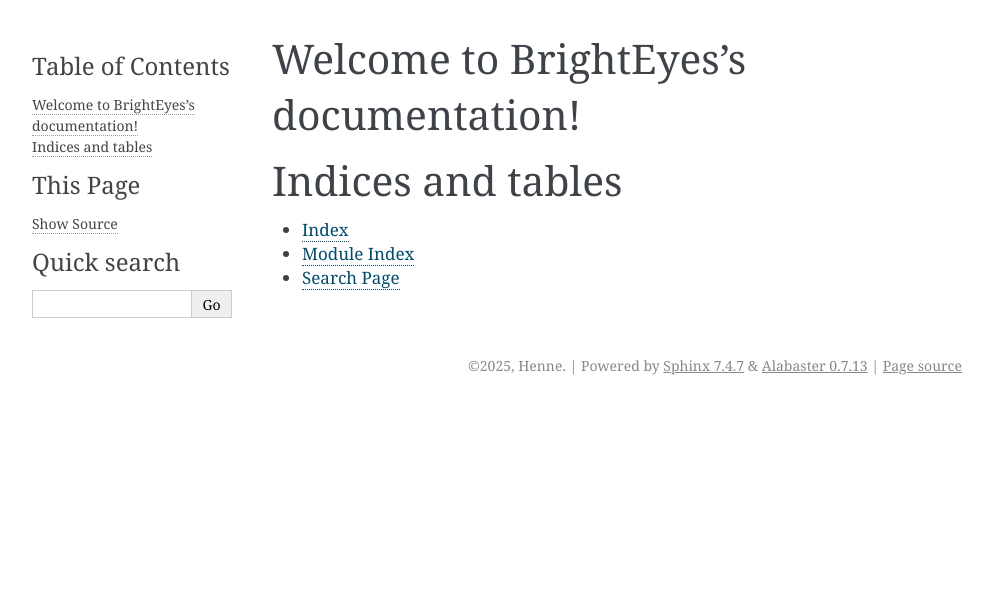
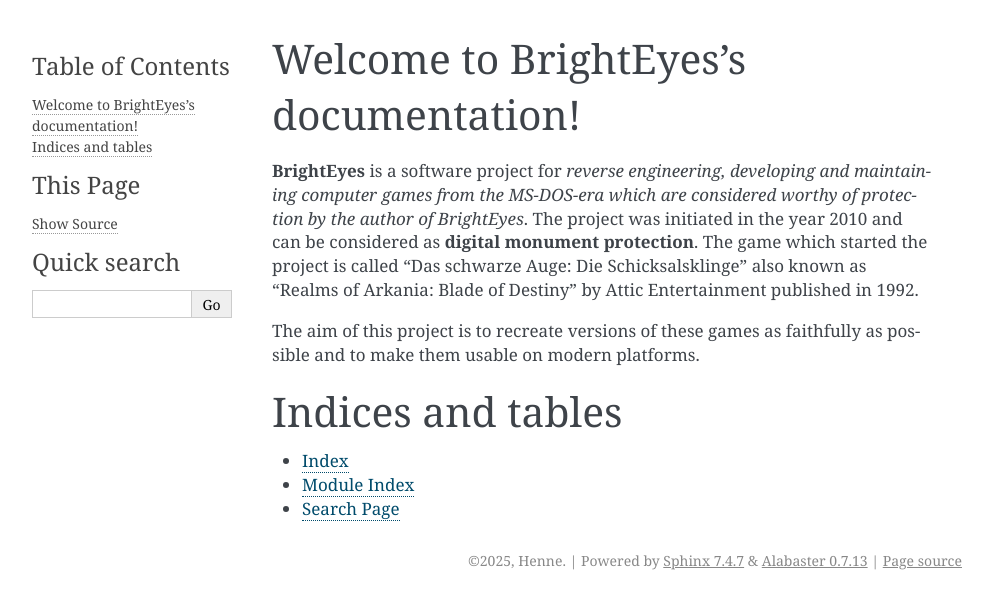
Before and after one commit to Henne/BrightEyes, a Sphinx documentation site: the page built from docs/source/index.rst, in a window 1280 px wide. Shown: the top 609 px of the page, without its empty margins (148-1141 px from the left). Built offline with Sphinx 7.4.7, drawn with Linux system fonts in a browser that asks for light colours.

Commit message:
DOCS: add initial documentation

```diff
--- a/docs/source/index.rst
+++ b/docs/source/index.rst
@@ -5,6 +5,17 @@
 
 Welcome to BrightEyes's documentation!
 ======================================
+
+**BrightEyes** is a software project for *reverse engineering, developing and maintaining
+computer games from the MS-DOS-era which are considered worthy of protection by the author of BrightEyes*.
+The project was initiated in the year 2010 and can be considered as **digital monument protection**.
+The game which started the project is called "Das schwarze Auge: Die Schicksalsklinge" also known as
+"Realms of Arkania: Blade of Destiny" by Attic Entertainment published in 1992.
+
+The aim of this project is to recreate versions of these games as faithfully as possible
+and to make them usable on modern platforms.
+
+
 
 .. toctree::
    :maxdepth: 2
```
